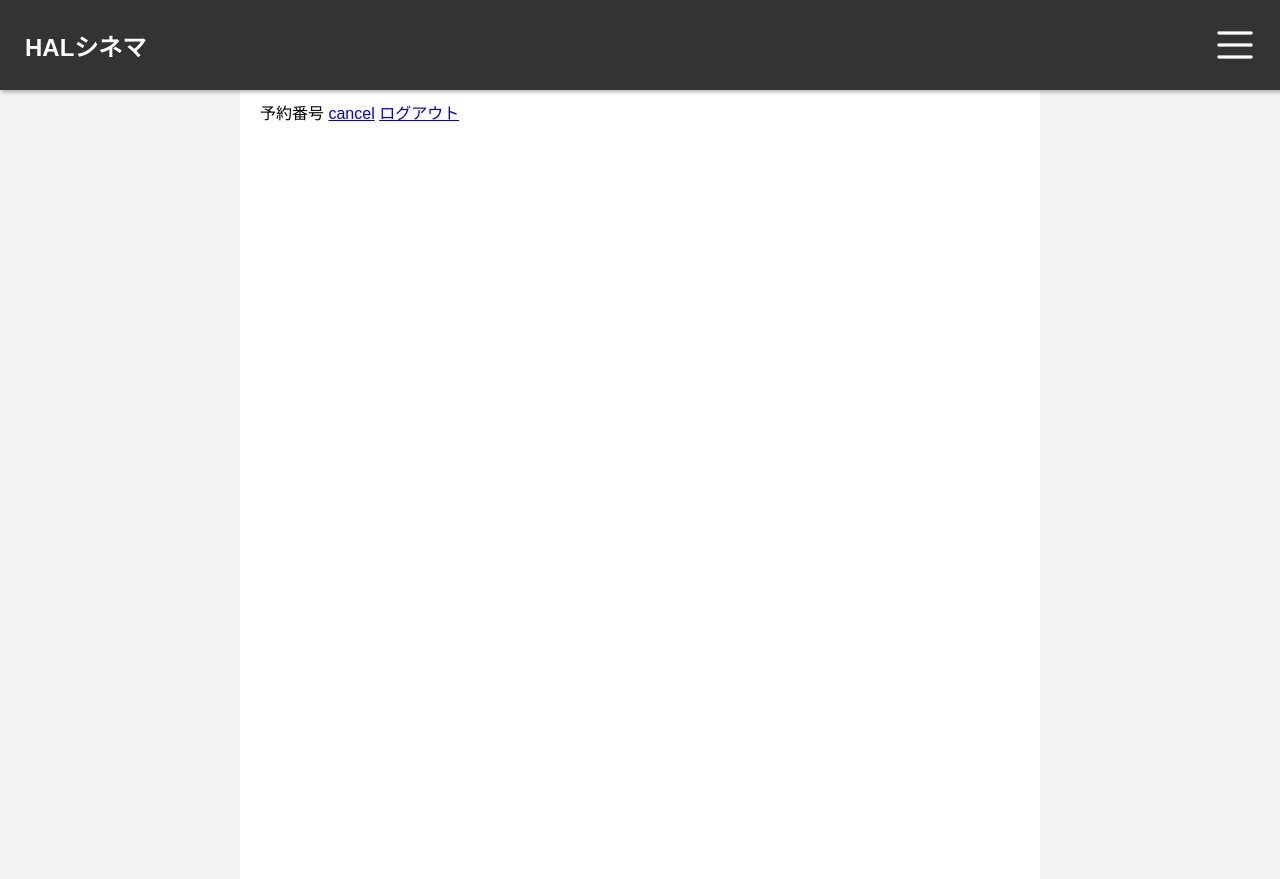
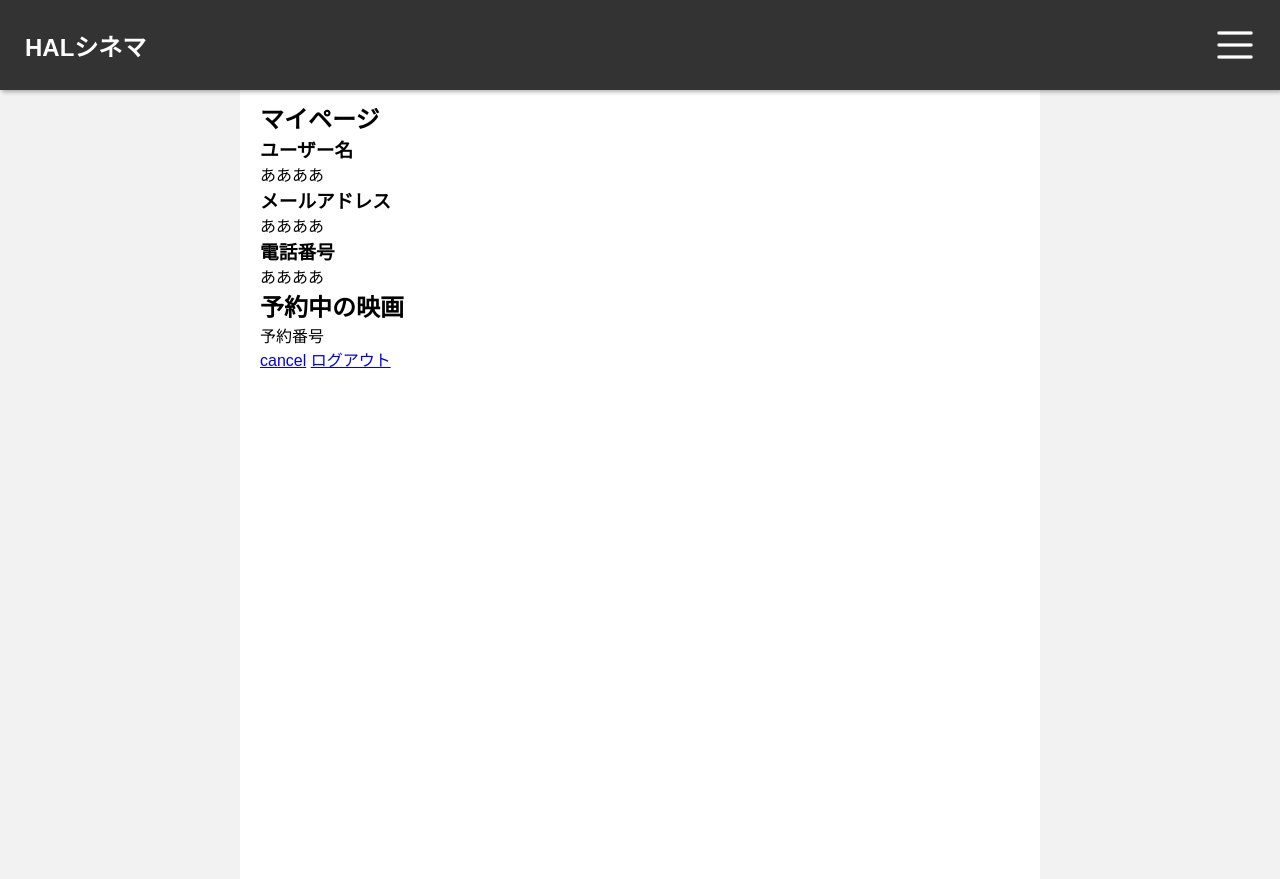
Before and after one commit to hal-cinema-5/halcinema, a PHP site: page /user.php in a window 1280 px wide. Shown: the top 879 px of the page. Run offline with PHP 8.4, Linux system fonts and the light colour scheme; data that the repository does not hold is empty.

Commit message:
ユーザーの表示と完了通知の追加

```diff
--- a/sinema/site/karitouroku1.php
+++ b/sinema/site/karitouroku1.php
@@ -1,13 +1,11 @@
 <?php
 require('db/dbpdo.php');
+
 session_start();
 $name = $_SESSION['name'] ;
 $movie_name = $_SESSION['movieID'];
 $movie_time = $_SESSION['movietime'];
 $movie_day = $_SESSION['movieday'];
-
-
-
 
 $given = date('Y-m-d');
 // $_SESSION['movieID'] = $movie_id;
--- a/sinema/site/user.php
+++ b/sinema/site/user.php
@@ -1,3 +1,17 @@
+<?php
+
+require('db/dbpdo.php');
+
+session_start();
+if(isset($_SESSION['name'])){
+  $loginuser = $_SESSION['name'];
+}else{
+  $loginuser = "なし";
+}
+
+?>
+
+
 <!DOCTYPE html>
 <html lang="ja">
 <head>
@@ -39,26 +53,32 @@
 
     <div class="container">
     <?php
-      require('db/dbpdo.php');
-
-      session_start();
-      // $name = $_SESSION['name'] ;
-      // print( $name."さん" );
 
       $sql = (" SELECT * FROM `t_user` WHERE f_user_name = '" . $name . "' ");
       $res = $dbh->prepare($sql);
       $res->execute();
       $data = $res->fetchAll();
 
-      print("予約番号".$data[0][5]);
-
-      if(isset($_SESSION['name'])){
-        $loginuser = $_SESSION['name'];
-      }else{
-        $loginuser = "なし";
-      }
+      // print("予約番号".$data[0][5]);
 
       ?>
+
+      <div class="usercon">
+        <h2>マイページ</h2>
+        <div class="children">
+          <h3>ユーザー名</h3>
+          <p>ああああ</p>
+          <h3>メールアドレス</h3>
+          <p>ああああ</p>
+          <h3>電話番号</h3>
+          <p>ああああ</p>
+        </div>
+      </div>
+
+      <div class="reservation">
+        <h2>予約中の映画</h2>
+        <p><?php print("予約番号".$data[0][5]); ?></p>
+      </div>
       <a href="cancelcheck.php">cancel</a>
       <a href="components/logout.php">ログアウト</a>
     </div>
```
